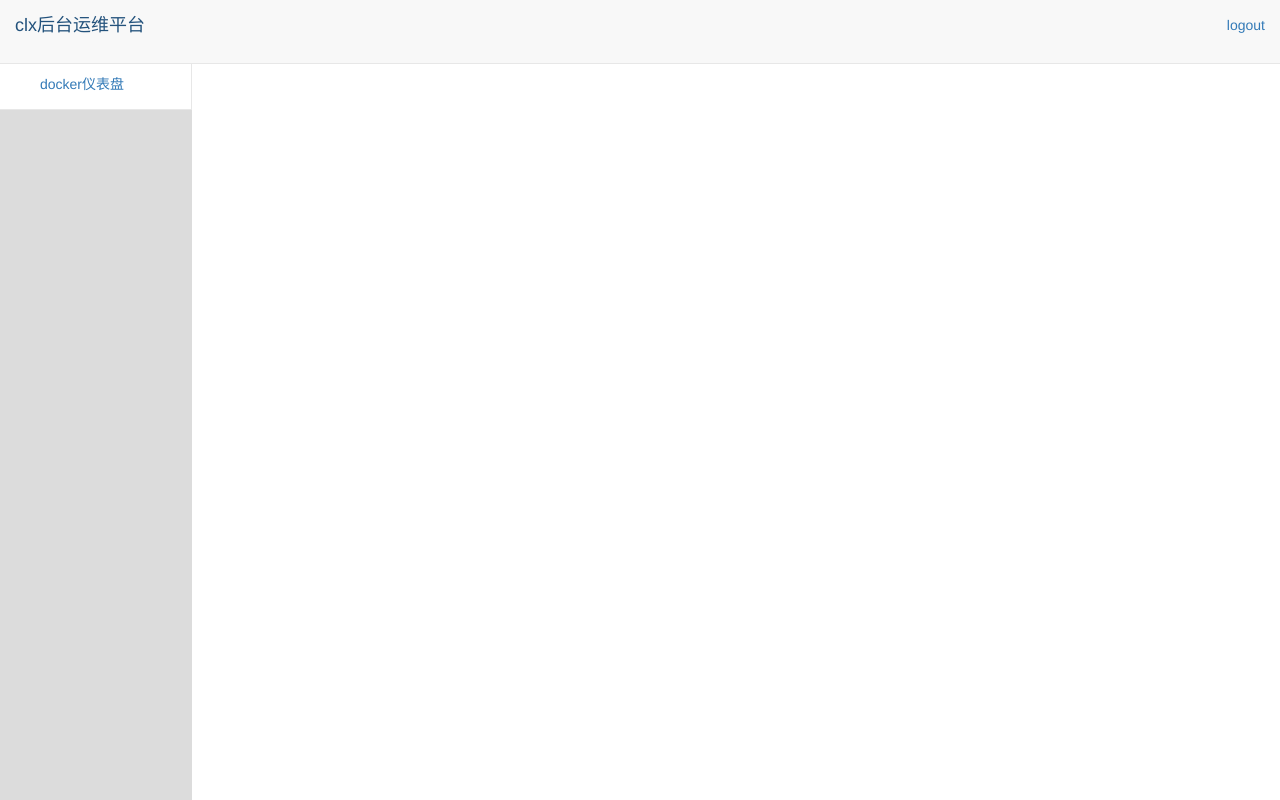
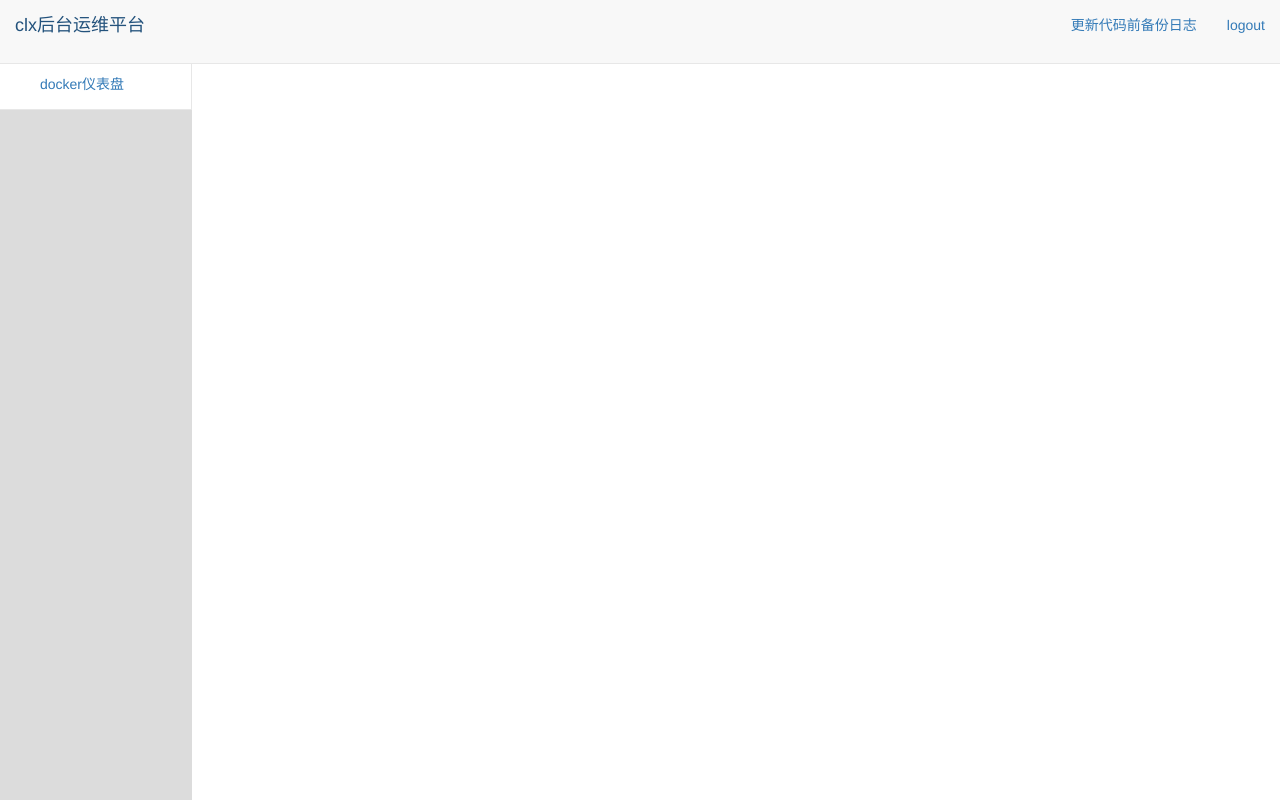
Before and after one commit to houziyu/dao_manage, a Django app: template templates/base.html in a window 1280 px wide. Run offline with Django 3.2, Linux system fonts and the light colour scheme; the template is opened without the code that fills it, so the values that code supplies are empty; some libraries are stand-ins or nearby versions.

Commit message:
log wancheng

```diff
--- a/dao_manage/settings.py
+++ b/dao_manage/settings.py
@@ -45,7 +45,7 @@ MIDDLEWARE = [
     'django.middleware.security.SecurityMiddleware',
     'django.contrib.sessions.middleware.SessionMiddleware',
     'django.middleware.common.CommonMiddleware',
-    # 'django.middleware.csrf.CsrfViewMiddleware',
+    'django.middleware.csrf.CsrfViewMiddleware',
     'django.contrib.auth.middleware.AuthenticationMiddleware',
     'django.contrib.messages.middleware.MessageMiddleware',
     'django.middleware.clickjacking.XFrameOptionsMiddleware',
--- a/dao_manage/urls.py
+++ b/dao_manage/urls.py
@@ -24,6 +24,6 @@ urlpatterns = [
     url(r'^logout/$', views.acc_logout,name='logout'),
     url(r'^dashboard/$', views.dashboard,name='dashboard'),
     url(r'^dashboard/logs/$', views.logs, name='logs'),
-    # url(r'^dashboard/error_logs/$', views.error_logs, name='error_logs'),
+    url(r'^update_log/$', views.update_log, name='update_log'),
     # url(r'^logs/$', views.logs, name='logs'),
 ]
--- a/statics/css/base.css
+++ b/statics/css/base.css
@@ -21,14 +21,12 @@
     padding: 15px 15px;
     font-size: 18px;
     line-height: 20px;
-    text-decoration: none;
 }
 .right_logout{
     float: right;
     height: 46px;
     padding: 15px 15px;
     display: block;
-    text-decoration: none;
 }
 .left_div{
     position: absolute;
@@ -44,7 +42,6 @@
     height: 100%;
     width: 100%;
     padding: 10px 40px;
-    text-decoration: none;
 }
 .content_dir{
     position: absolute;
--- a/templates/base.html
+++ b/templates/base.html
@@ -5,22 +5,26 @@
     <link href="/static/css/base.css" rel="stylesheet">
     <script type="text/JavaScript" src="/static/js/jquery.min.js"></script>
     {% block extra-head-resources %}{% endblock %}
+
 </head>
 
-<body style="background-color: gainsboro;margin: 0;padding: 0">
-<div id="wrapper" style="height: 100%;width: 100%;position: absolute">
-    <div style="position: relative;height: 8%;width: 100%;background: #f8f8f8;border-bottom: 1px solid #e7e7e7">
+<body class="body_all">
+<div id="wrapper" class="big_dev">
+    <div class="head_dev">
         <div style="float: left">
-            <a style="float: left;height: 8%;padding: 15px 15px;font-size: 18px;line-height: 20px;text-decoration: none" href="{% url 'dashboard' %}">clx后台运维平台</a>
+            <a class="head_company_name" style="text-decoration: none" href="{% url 'dashboard' %}">clx后台运维平台</a>
         </div>
         <div style="float: right" >
-            <a  style="float: right;height: 46px;padding: 15px 15px;display: block;text-decoration: none" href="{% url 'logout' %}">logout</a>
+            <a class="right_logout" style="text-decoration: none" href="{% url 'logout' %}">logout</a>
+        </div>
+        <div style="float: right" >
+            <a class="right_logout" style="text-decoration: none" href="{% url 'update_log' %}">更新代码前备份日志</a>
         </div>
     </div>
-    <div style="position: absolute;width: 15%;height: 46px;border-right: 1px solid #e7e7e7;border-bottom: 1px solid #e7e7e7;">
-        <a style="float: left;display: block;background: white;height: 100%;width: 100%;padding: 10px 40px; text-decoration: none" href="{% url 'dashboard' %}">docker仪表盘</a>
+    <div class="left_div">
+        <a class="left_a" style="text-decoration: none" href="{% url 'dashboard' %}">docker仪表盘</a>
     </div>
-    <div style="position: absolute;float: left;width: 85%;height: 92%;margin-left: 15%;background: white">
+    <div class="content_dir">
      {% block body %}
      {% endblock %}
     </div>
--- a/templates/login.html
+++ b/templates/login.html
@@ -10,7 +10,7 @@
   <div class="container">
     <div class="row" style="padding-top: 80px">
         <div class="col-md-offset-3 col-md-6">
-            <form class="form-horizontal" method="post" style="padding-bottom: 30px">
+            <form class="form-horizontal" method="post" style="padding-bottom: 30px"> {% csrf_token %}
                 <span class="heading" style="padding:30px 0">用户登录</span>
                 <span style="color: red">{{ error }}</span>
                 <div class="form-group">
```
Also changed, not shown: main/tests.py (+5 -5 lines), main/views.py (+22 -0 lines), db.sqlite3.
